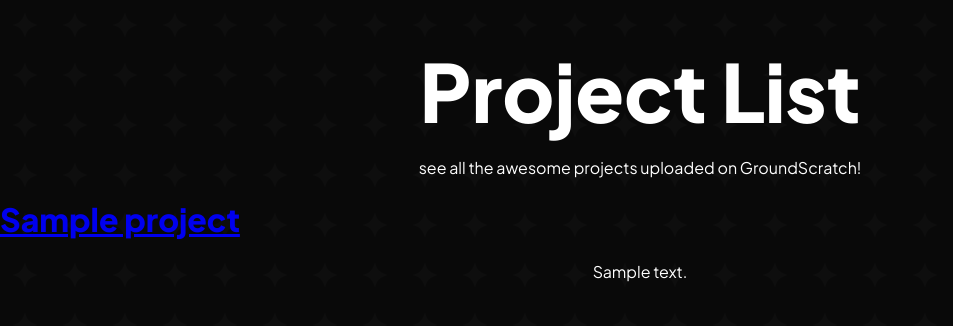
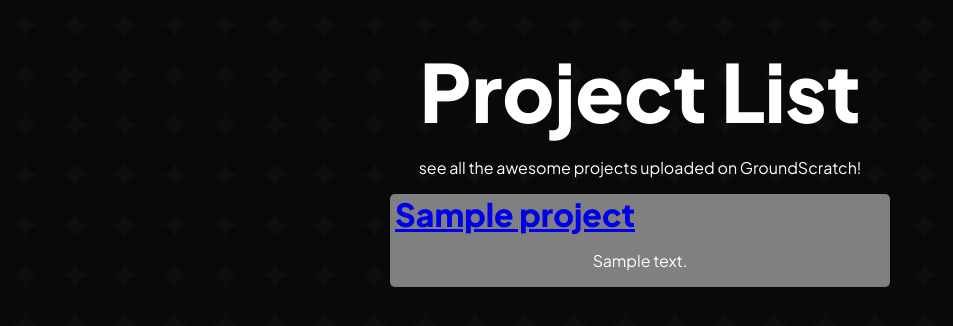
Before and after one commit to Rix565/GroundScratch, a Flask app: page /project/list/ in a window 1280 px wide. Shown: the top 326 px of the page, without its empty margins (0-953 px from the left). Run offline with Flask 2, Linux system fonts and the light colour scheme; tables that the repository leaves empty hold one stand-in row (values such as "Sample post").

Commit message:
[Static] upload missing files for the project list oops

```diff
--- a/static/project-style.css
+++ b/static/project-style.css
@@ -69,7 +69,7 @@
   width: 84vh;
   height: 67.5vh;
 }
-#projectframe h1, h2 {
+#projectframe h1, h2, p {
   margin-left: 1vh;
   top: 0;
   bottom: 7.5px;
--- a/static/style.css
+++ b/static/style.css
@@ -118,5 +118,19 @@
 }
 .inline{
   display: inline-block;
-  padding: 5px;
 }
+.project-item h1{
+  text-align: center;
+  margin: 0;
+  margin-right: 250px
+}
+.project-item{
+  display: flex;
+  flex-direction: column;
+  justify-content: center;
+  align-items: center;
+  width: 500px;
+  margin: auto;
+  background-color: gray;
+  border-radius: 5px;
+}
```
